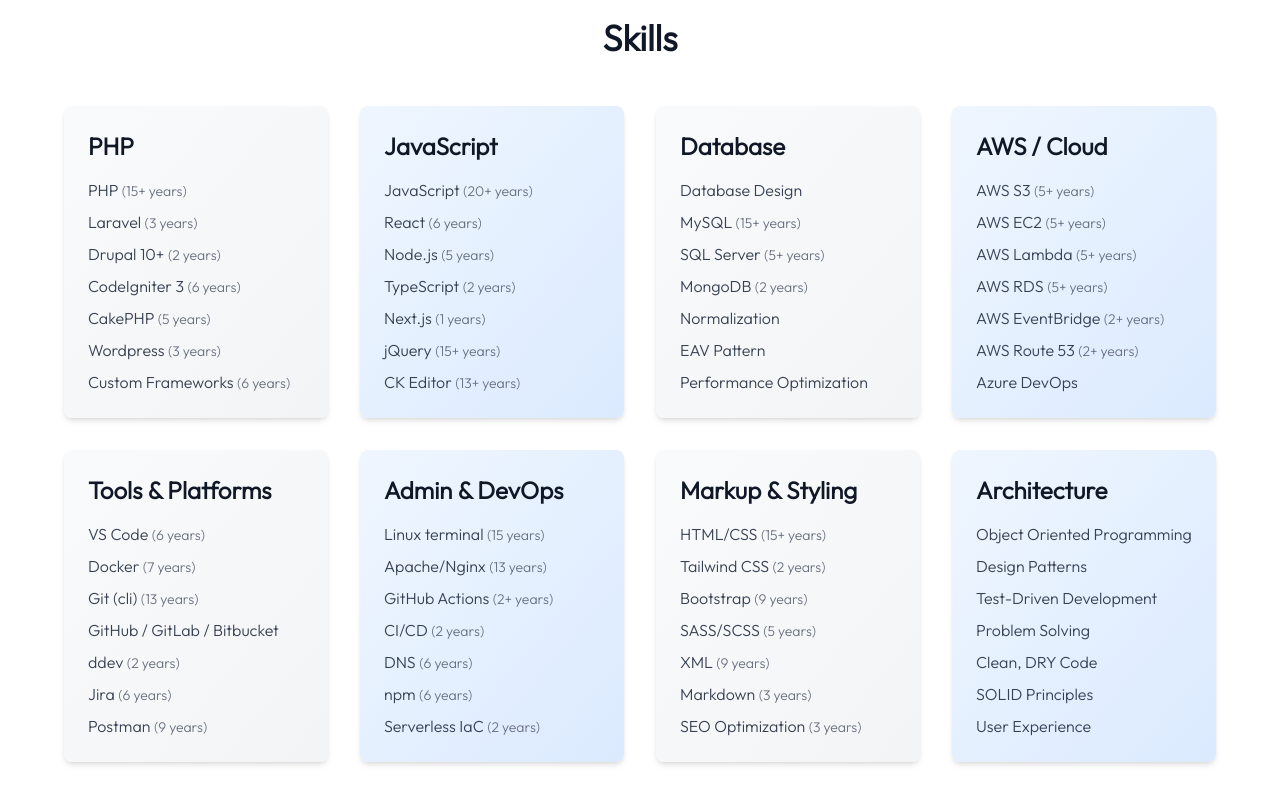
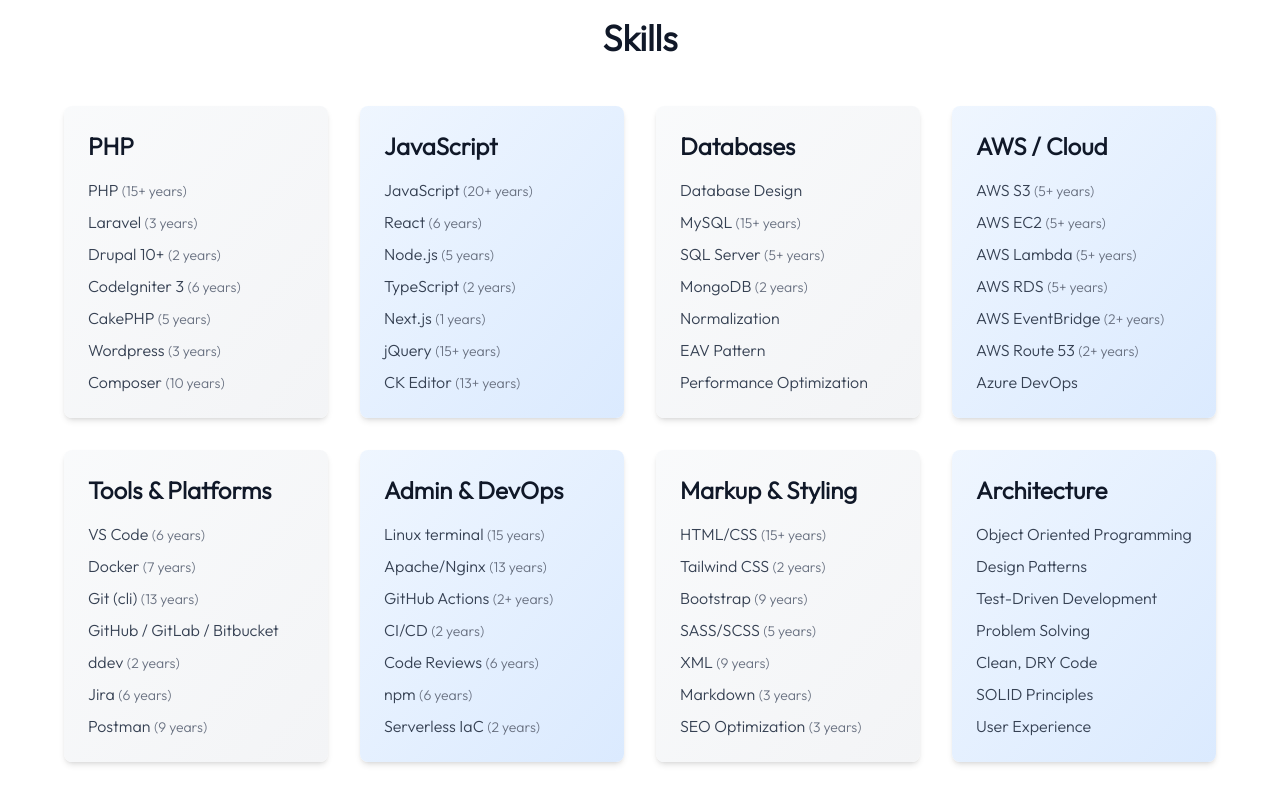
Before and after one commit to asrarca/asrarca, a Next.js app: page / in a window 1280 px wide. Shown: the part 560-1364 px from the top of the page. Built offline with nearby package versions, Linux system fonts and the light colour scheme; a web font is replaced by a local one.

Commit message:
Adjusted skills.

```diff
--- a/app/page.tsx
+++ b/app/page.tsx
@@ -115,7 +115,7 @@
         { label: 'CodeIgniter 3', years: '6'},
         { label: 'CakePHP', years: '5'},
         { label: 'Wordpress', years: '3'},
-        { label: 'Custom Frameworks', years: '6'},
+        { label: 'Composer', years: '10'},
       ],
     },
     { label: 'JavaScript',
@@ -130,7 +130,7 @@
       ],
     },
     {
-      label: 'Database',
+      label: 'Databases',
       items: [
         { label: 'Database Design' },
         { label: 'MySQL', years: '15+' },
@@ -172,7 +172,7 @@
         { label: 'Apache/Nginx', years: '13'},
         { label: 'GitHub Actions', years: '2+'},
         { label: 'CI/CD', years: '2'},
-        { label: 'DNS', years: '6'},
+        { label: 'Code Reviews', years: '6'},
         { label: 'npm', years: '6'},
         { label: 'Serverless IaC', years: '2'},
       ],
```
